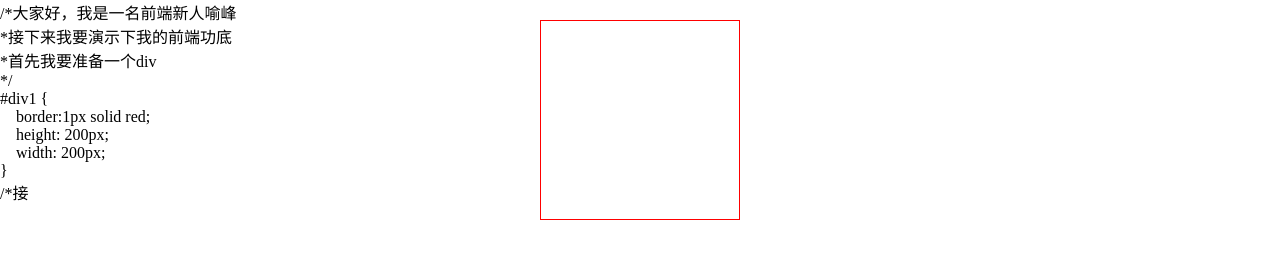
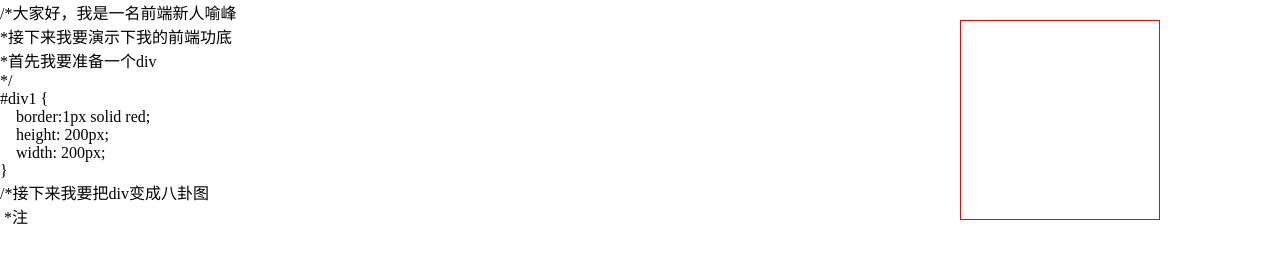
Before and after one commit to yf2050/js-cv-1, a plain HTML site: page src/index.html in a window 1280 px wide. Drawn offline with Linux system fonts and the light colour scheme.

Commit message:
会动的代码

```diff
--- a/dist/main.1f19ae8e.js
+++ b/dist/main.1f19ae8e.js
@@ -143,7 +143,7 @@ var fn = function fn() {
       fn();
       n = n + 1;
     }
-  }, 40);
+  }, 35);
 };
 
 fn();
--- a/dist/style.e308ff8e.css
+++ b/dist/style.e308ff8e.css
@@ -19,8 +19,7 @@
 #div1 {
     position: fixed;
     top: 20px;
-    left: 50%;
-    transform: translateX(-50%);
+    left: 75%;
 }
 
 @media (max-width: 500px) {
@@ -37,6 +36,8 @@
         position: relative;
         top: 0;
         right: 0;
+        left: 50%;
+        transform: translateX(-50%);
     }
 }
 
--- a/src/main.js
+++ b/src/main.js
@@ -72,6 +72,6 @@ let fn = () => {
             fn();
             n = n + 1;
         }
-    }, 40)
+    }, 35)
 }
 fn();
--- a/src/style.css
+++ b/src/style.css
@@ -19,8 +19,7 @@
 #div1 {
     position: fixed;
     top: 20px;
-    left: 50%;
-    transform: translateX(-50%);
+    left: 75%;
 }
 
 @media (max-width: 500px) {
@@ -37,5 +36,7 @@
         position: relative;
         top: 0;
         right: 0;
+        left: 50%;
+        transform: translateX(-50%);
     }
 }
```
Also changed, not shown: 3 other files.
